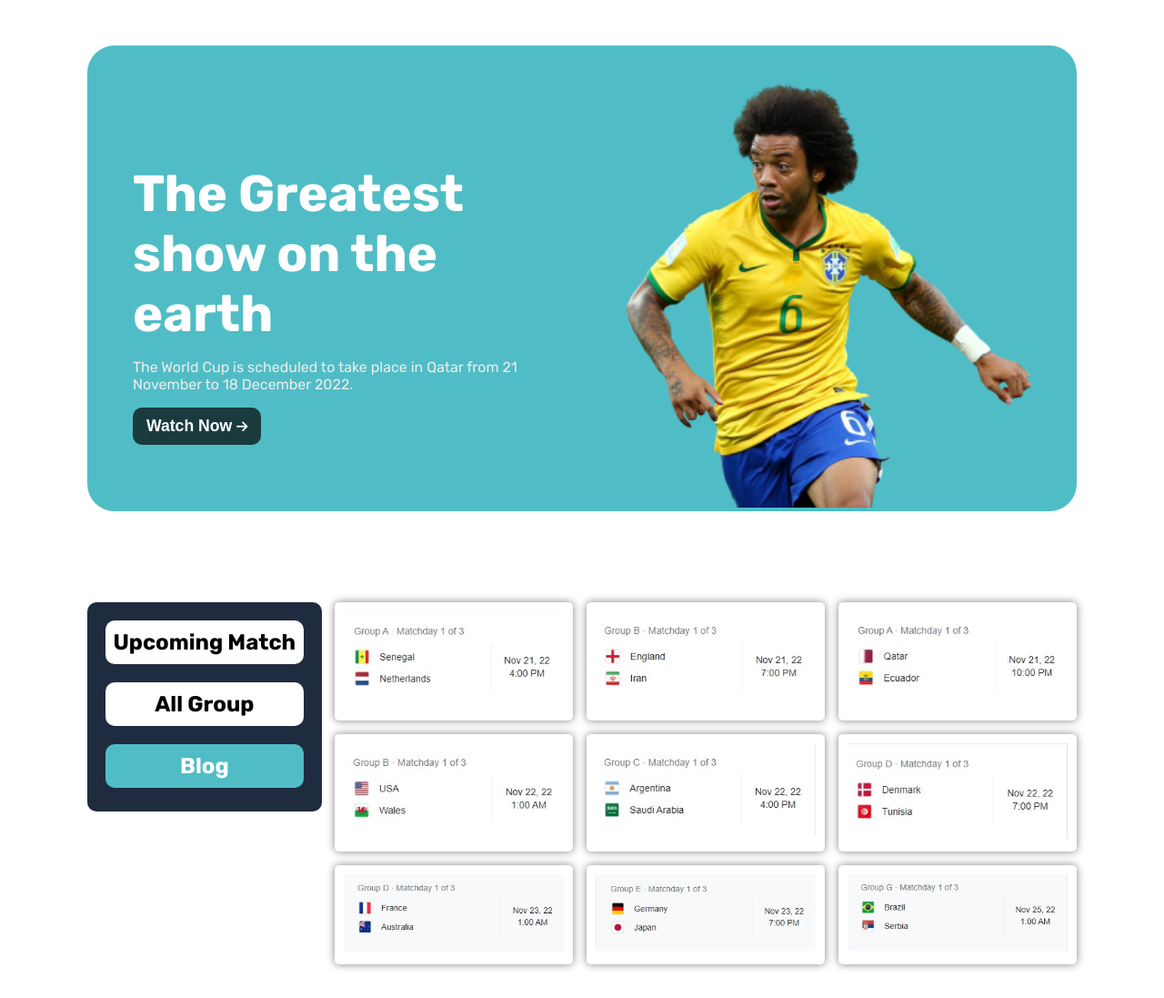
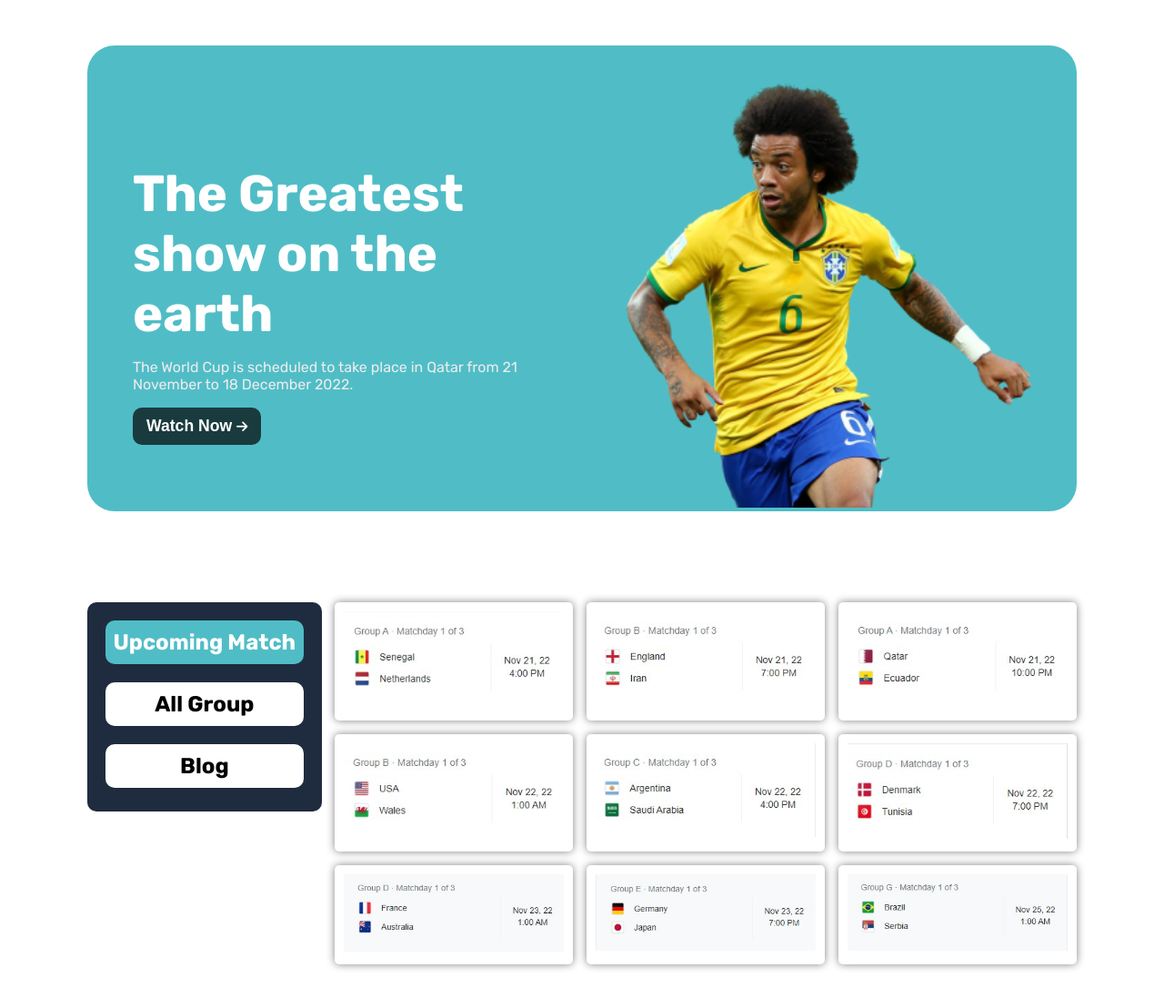
Before and after one commit to Ankan112/world-cup-news-2022, a plain HTML site: page match.html in a window 1280 px wide. Shown: the top 1097 px of the page at 91% size. Drawn offline with Linux system fonts and the light colour scheme.

Commit message:
sidebar update

```diff
--- a/match.html
+++ b/match.html
@@ -35,13 +35,13 @@
             <div class="second-section">
                 <div class="left-sidebar">
                     <a href="match.html">
-                        <h1>Upcoming Match</h1>
+                        <h1 style="background-color: #50bdc6; color: #fff;">Upcoming Match</h1>
                     </a>
                     <a href="">
                         <h1>All Group</h1>
                     </a>
                     <a href="index.html">
-                        <h1 id="blog">Blog</h1>
+                        <h1>Blog</h1>
                     </a>
                 </div>
                 <div class="cards">
```
